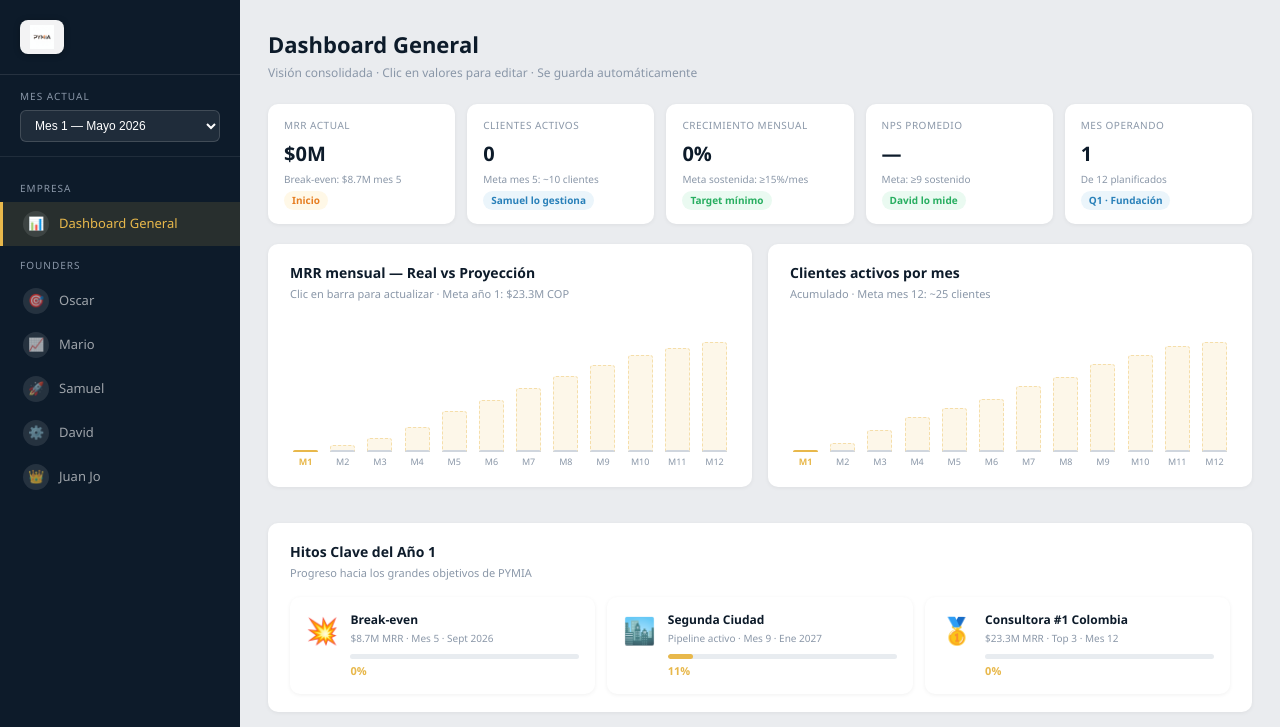
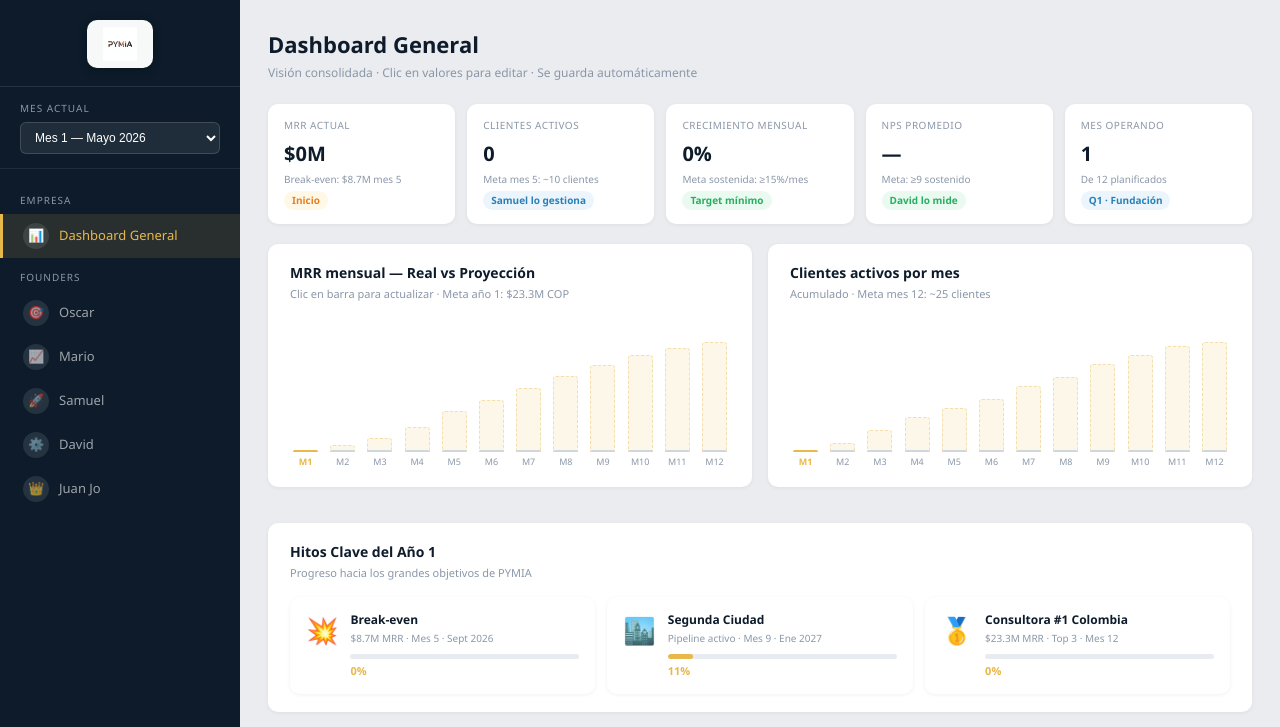
Before and after one commit to jjtrujillo1209/PYMIA-DASHBOARD, a website: page dashboard.html in a window 1280 px wide. Shown: the top 727 px of the page. Drawn offline with Linux system fonts and the light colour scheme.

Commit message:
fix: logo más grande y centrado en sidebar

```diff
--- a/dashboard.html
+++ b/dashboard.html
@@ -16,8 +16,8 @@ body{font-family:'Segoe UI',Arial,sans-serif;background:#EAECEF;color:var(--dark
 
 /* SIDEBAR */
 .sb{width:var(--sw);min-height:100vh;background:var(--navy);position:fixed;top:0;left:0;display:flex;flex-direction:column;z-index:100}
-.sb-logo{padding:20px;border-bottom:1px solid rgba(255,255,255,.1);display:flex;align-items:center;gap:10px}
-.sb-logo img{height:34px;width:auto;max-width:140px;object-fit:contain;border-radius:8px;padding:5px 10px;background:rgba(255,255,255,0.95);box-shadow:0 1px 6px rgba(0,0,0,.25)}
+.sb-logo{padding:20px 16px 18px;border-bottom:1px solid rgba(255,255,255,.1);display:flex;align-items:center;justify-content:center}
+.sb-logo img{height:48px;width:auto;max-width:180px;object-fit:contain;border-radius:10px;padding:7px 16px;background:rgba(255,255,255,0.97);box-shadow:0 2px 10px rgba(0,0,0,.3)}
 .logo-fallback{font-size:22px;font-weight:900;color:#fff;letter-spacing:3px;display:none}
 .logo-fallback span{color:var(--gold)}
 .sb-month{padding:14px 20px;border-bottom:1px solid rgba(255,255,255,.08)}
```
Also changed, not shown: index.html (+2 -2 lines).
